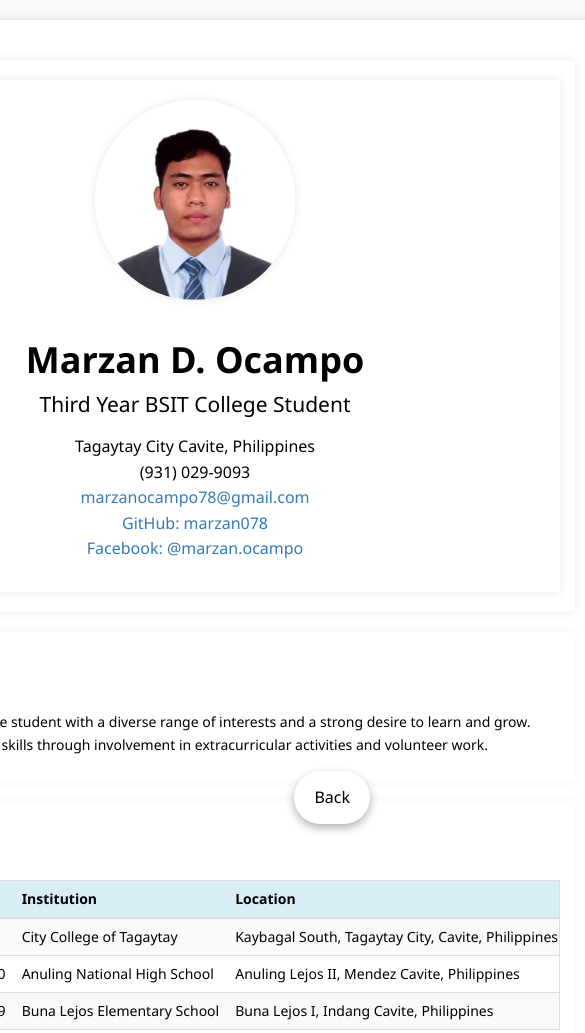
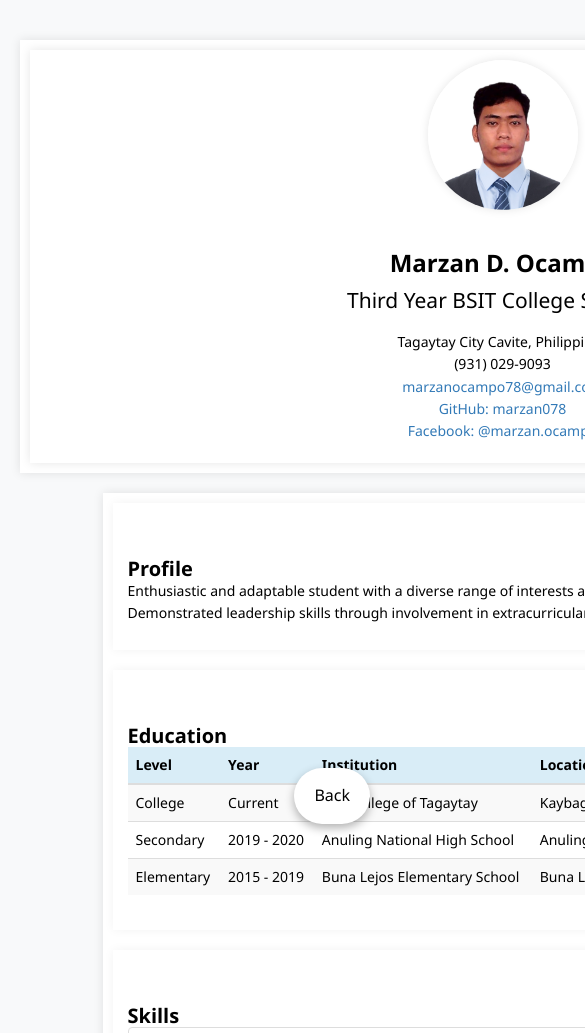
Before and after one commit to TechGuy06/sirAKFinalProject, a plain HTML site: page ResumeHTML/index.html in a window 390 px wide. Shown: the top 1033 px of the page, 585 px wide, since content can reach past the window. Drawn offline with nearby package versions, Linux system fonts and the light colour scheme.

Commit message:
Update index.html

```diff
--- a/ResumeHTML/index.html
+++ b/ResumeHTML/index.html
@@ -13,16 +13,10 @@
             font-size: 14px;
             line-height: 1.6;
             background-color: #f8f9fa;
-            display: flex;
-            justify-content: center;
-            align-items: center;
-            min-height: 100vh;
-            margin: 0;
             padding: 20px;
         }
         .container {
             max-width: 800px;
-            width: 100%;
             background-color: white;
             padding: 20px;
             box-shadow: 0 0 10px rgba(0, 0, 0, 0.1);
@@ -82,10 +76,31 @@
                 margin-bottom: 0;
             }
         }
+        @media (max-width: 767px) {
+            .container {
+                padding: 10px;
+            }
+            .jumbotron {
+                padding: 10px;
+            }
+            .jumbotron img {
+                width: 150px;
+                height: 150px;
+            }
+            .list-unstyled li {
+                font-size: 14px;
+            }
+            h1 {
+                font-size: 24px;
+            }
+            h2 {
+                font-size: 20px;
+            }
+        }
     </style>
 </head>
 <body>
-    <div id="wrapper" class="container">
+    <div id="wrapper">
         <header>
             <div class="jumbotron text-center">
                 <div class="container">
@@ -102,7 +117,7 @@
                 </div>
             </div>
         </header>
-        <main>
+        <main class="container">
             <section class="mb-5">
                 <h2>Profile</h2>
                 <p>
@@ -111,7 +126,6 @@
             </section>
             <section class="mb-5">
                 <h2>Education</h2>
-                <div class="table-responsive">
                 <table class="table table-striped">
                     <thead>
                         <tr class="info">
@@ -142,12 +156,11 @@
                         </tr>
                     </tbody>
                 </table>
-                </div>
             </section>
             <section class="mb-5">
                 <h2>Skills</h2>
                 <div class="row">
-                    <div class="col-sm-6">
+                    <div class="col-md-6">
                         <ul class="list-group">
                             <li class="list-group-item">HTML</li>
                             <li class="list-group-item">CSS</li>
@@ -156,7 +169,7 @@
                             <li class="list-group-item">Microsoft Excel</li>
                         </ul>
                     </div>
-                    <div class="col-sm-6">
+                    <div class="col-md-6">
                         <ul class="list-group">
                             <li class="list-group-item">MySQL</li>
                             <li class="list-group-item">Visual Basic</li>
@@ -188,9 +201,7 @@
             </section>
         </main>
     </div>
-    <div class="text-center">
-        <button id="backButton" class="btn btn-primary">Back</button>
-    </div>
+    <button id="backButton">Back</button>
     <script>
         document.getElementById("backButton").onclick = function () {
             window.history.back();
```
Lines whose indentation alone changed are shown as unchanged.
